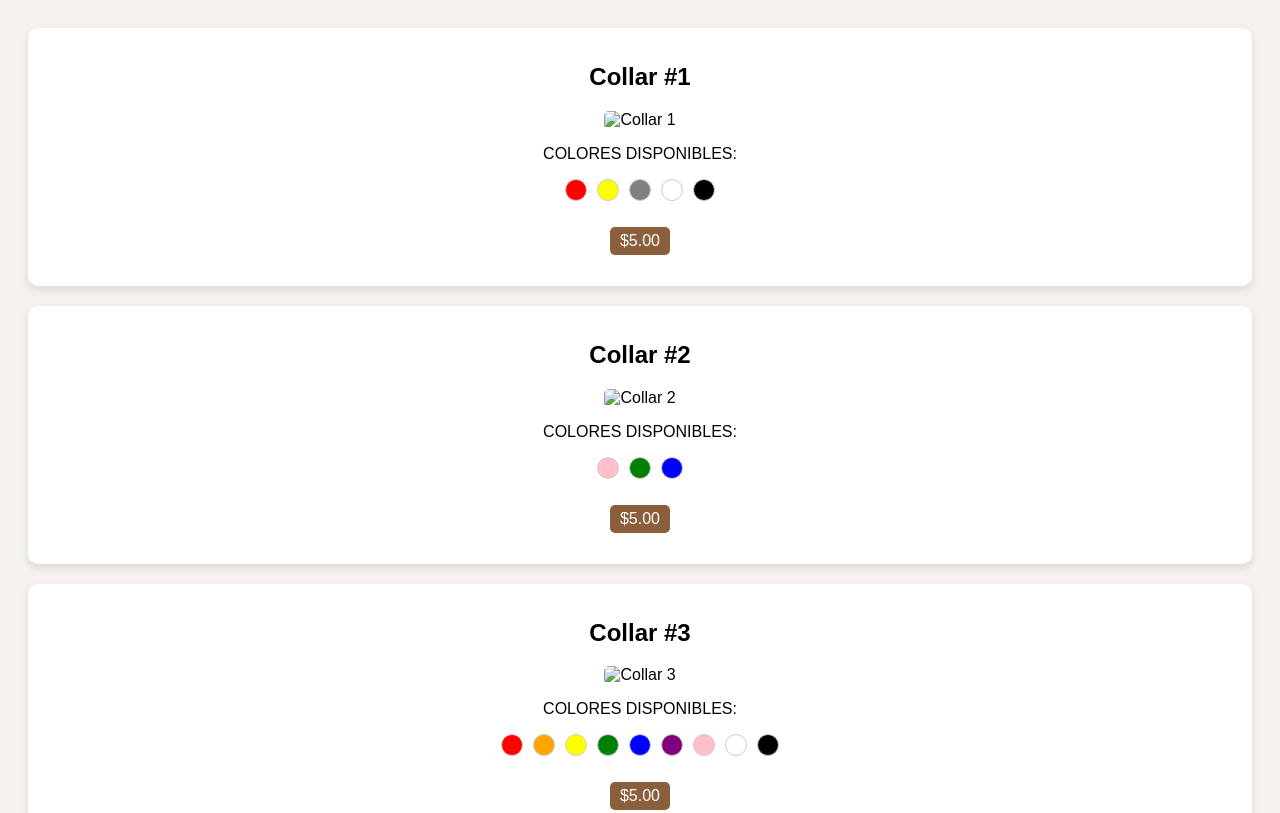
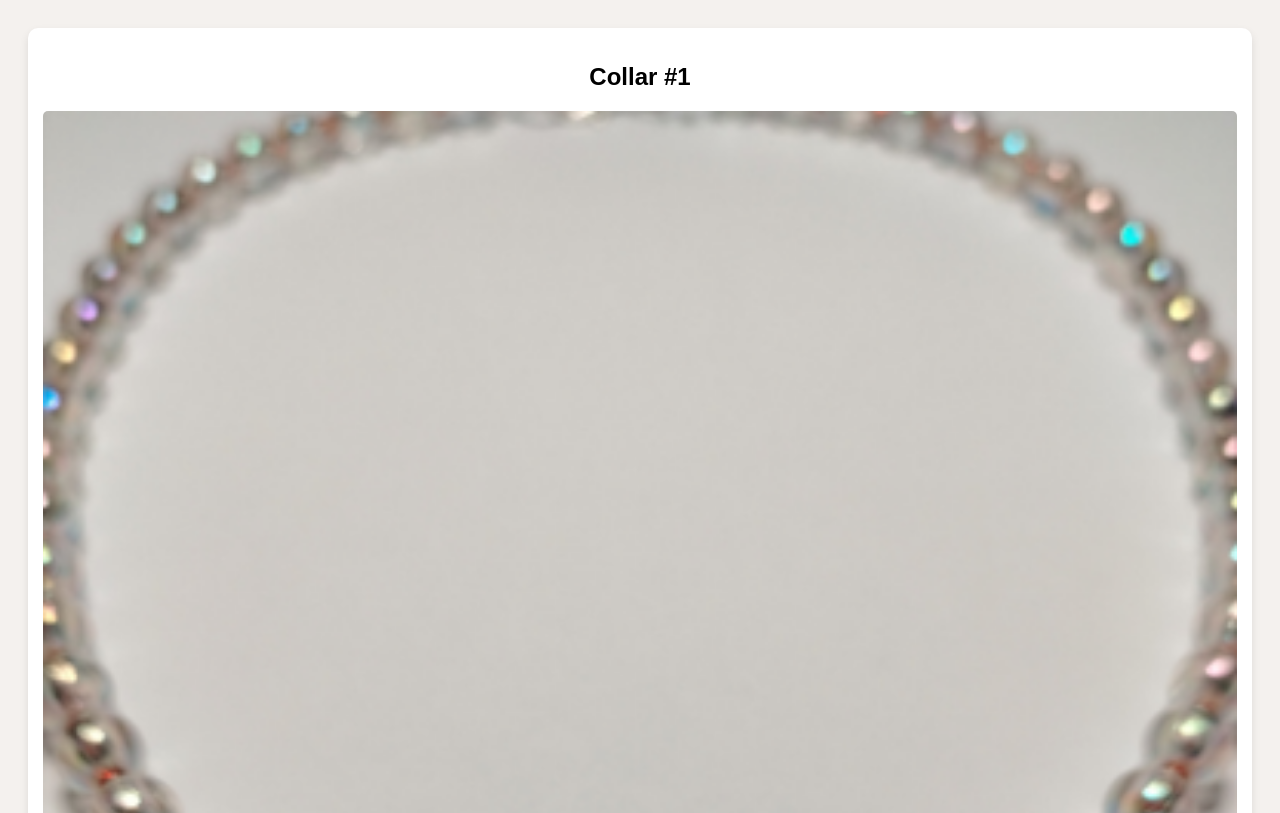
Before and after one commit to caspian175/mmkelys, a plain HTML site: page index.html in a window 1280 px wide. Shown: the top 813 px of the page. Drawn offline with Linux system fonts and the light colour scheme.

Commit message:
Fotos test

```diff
--- a/index.html
+++ b/index.html
@@ -10,7 +10,7 @@
     <div class="catalogo">
         <div class="producto">
             <h2>Collar #1</h2>
-            <img src="imagen1.jpg" alt="Collar 1">
+            <img src="/imgs/collar1.png" alt="Collar 1">
             <p>COLORES DISPONIBLES:</p>
             <div class="colores">
                 <span class="rojo"></span>
@@ -24,7 +24,7 @@
 
         <div class="producto">
             <h2>Collar #2</h2>
-            <img src="imagen2.jpg" alt="Collar 2">
+            <img src="imgs/collar2.png" alt="Collar 2">
             <p>COLORES DISPONIBLES:</p>
             <div class="colores">
                 <span class="rosa"></span>
@@ -36,7 +36,7 @@
 
         <div class="producto">
             <h2>Collar #3</h2>
-            <img src="imagen3.jpg" alt="Collar 3">
+            <img src="/imgs/collar3.png" alt="Collar 3">
             <p>COLORES DISPONIBLES:</p>
             <div class="colores">
                 <span class="rojo"></span>
```
Also changed, not shown: imgs/collar1.png (added), imgs/collar2.png (added), imgs/collar3.png (added).
